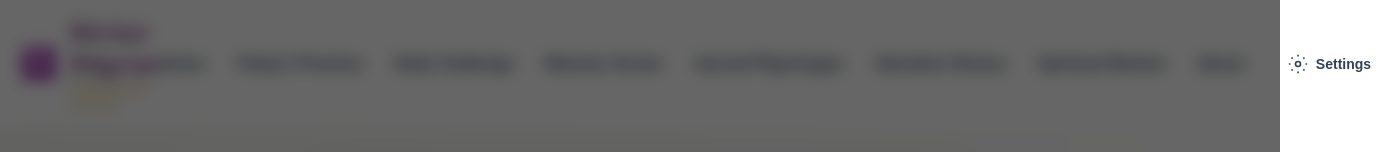
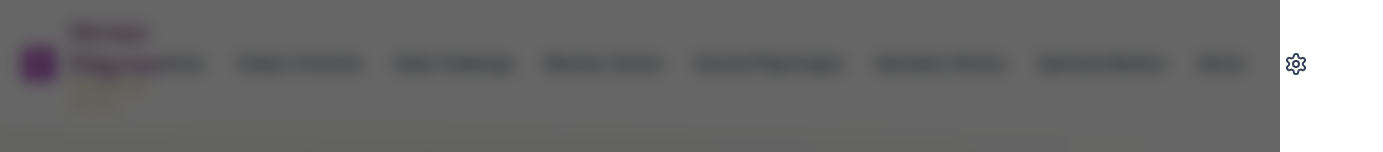
Before and after one commit to djcastelino/viasancta, a Next.js app: page / in a window 1280 px wide. Shown: the top 152 px of the page, 1383 px wide, since content can reach past the window. Built offline with nearby package versions, Linux system fonts and the light colour scheme.

Commit message:
Replace with traditional gear icon, remove Settings text label

```diff
--- a/app/components/SettingsMenu.tsx
+++ b/app/components/SettingsMenu.tsx
@@ -24,14 +24,13 @@ export default function SettingsMenu() {
       {/* Settings Button */}
       <button
         onClick={() => setIsOpen(!isOpen)}
-        className="flex items-center gap-2 px-3 py-2 rounded-full hover:bg-gray-200 dark:hover:bg-gray-700 transition-colors"
+        className="p-2 rounded-full hover:bg-gray-200 dark:hover:bg-gray-700 transition-colors"
         aria-label="Settings"
       >
-        <svg width="20" height="20" viewBox="0 0 24 24" fill="none" stroke="currentColor" strokeWidth="2" className="text-gray-700 dark:text-gray-300">
+        <svg width="24" height="24" viewBox="0 0 24 24" fill="none" stroke="currentColor" strokeWidth="2" strokeLinecap="round" strokeLinejoin="round" className="text-gray-700 dark:text-gray-300">
+          <path d="M12.22 2h-.44a2 2 0 0 0-2 2v.18a2 2 0 0 1-1 1.73l-.43.25a2 2 0 0 1-2 0l-.15-.08a2 2 0 0 0-2.73.73l-.22.38a2 2 0 0 0 .73 2.73l.15.1a2 2 0 0 1 1 1.72v.51a2 2 0 0 1-1 1.74l-.15.09a2 2 0 0 0-.73 2.73l.22.38a2 2 0 0 0 2.73.73l.15-.08a2 2 0 0 1 2 0l.43.25a2 2 0 0 1 1 1.73V20a2 2 0 0 0 2 2h.44a2 2 0 0 0 2-2v-.18a2 2 0 0 1 1-1.73l.43-.25a2 2 0 0 1 2 0l.15.08a2 2 0 0 0 2.73-.73l.22-.39a2 2 0 0 0-.73-2.73l-.15-.08a2 2 0 0 1-1-1.74v-.5a2 2 0 0 1 1-1.74l.15-.09a2 2 0 0 0 .73-2.73l-.22-.38a2 2 0 0 0-2.73-.73l-.15.08a2 2 0 0 1-2 0l-.43-.25a2 2 0 0 1-1-1.73V4a2 2 0 0 0-2-2z"/>
           <circle cx="12" cy="12" r="3"/>
-          <path d="M12 1v2M12 21v2M4.22 4.22l1.42 1.42M18.36 18.36l1.42 1.42M1 12h2M21 12h2M4.22 19.78l1.42-1.42M18.36 5.64l1.42-1.42"/>
         </svg>
-        <span className="text-sm font-semibold text-gray-700 dark:text-gray-300 hidden sm:inline">Settings</span>
       </button>
 
       {/* Settings Dropdown */}
```
